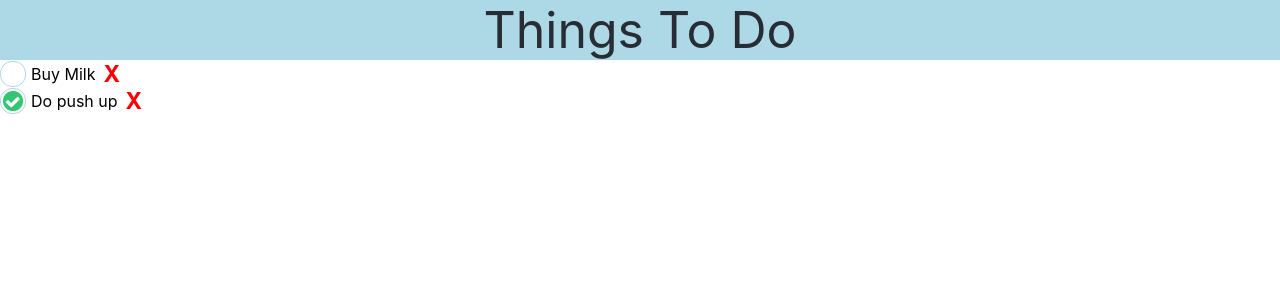
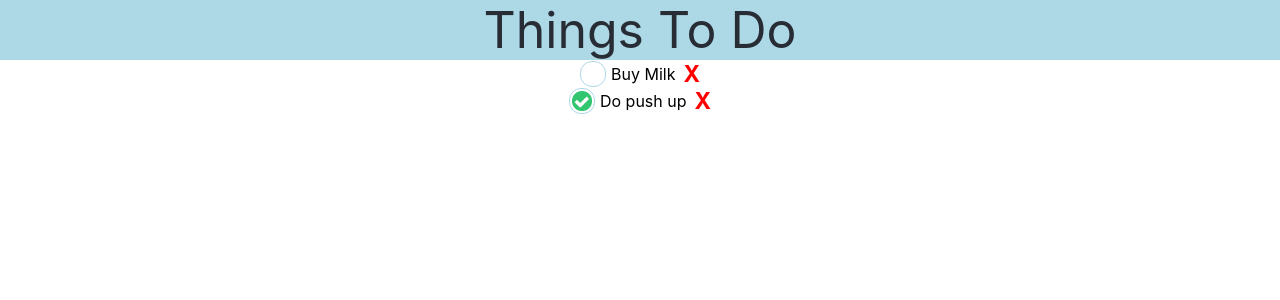
Before and after one commit to CPTan08/TodoList, a React (Create React App) app: page / in a window 1280 px wide. Shown: the top 300 px of the page. Built offline with nearby package versions, Linux system fonts and the light colour scheme.

Commit message:
Align todo items to the center of the page

```diff
--- a/src/components/TodoList.css
+++ b/src/components/TodoList.css
@@ -6,5 +6,5 @@
 .items {
   display: flex;
   flex-direction: column;
-  justify-content: center;
+  align-items: center;
 }
```
